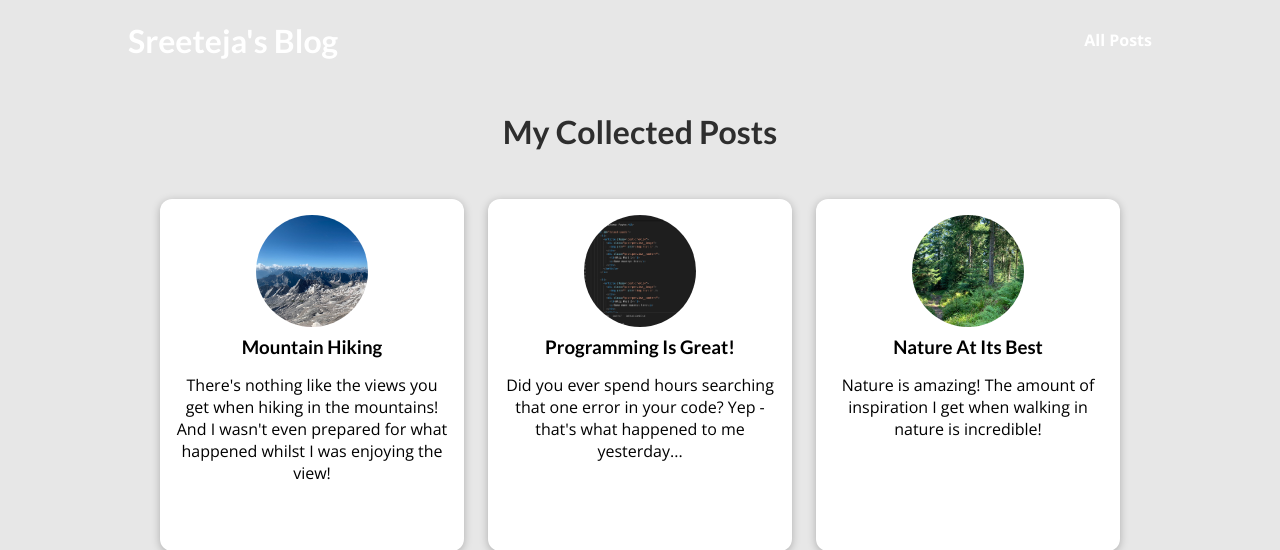
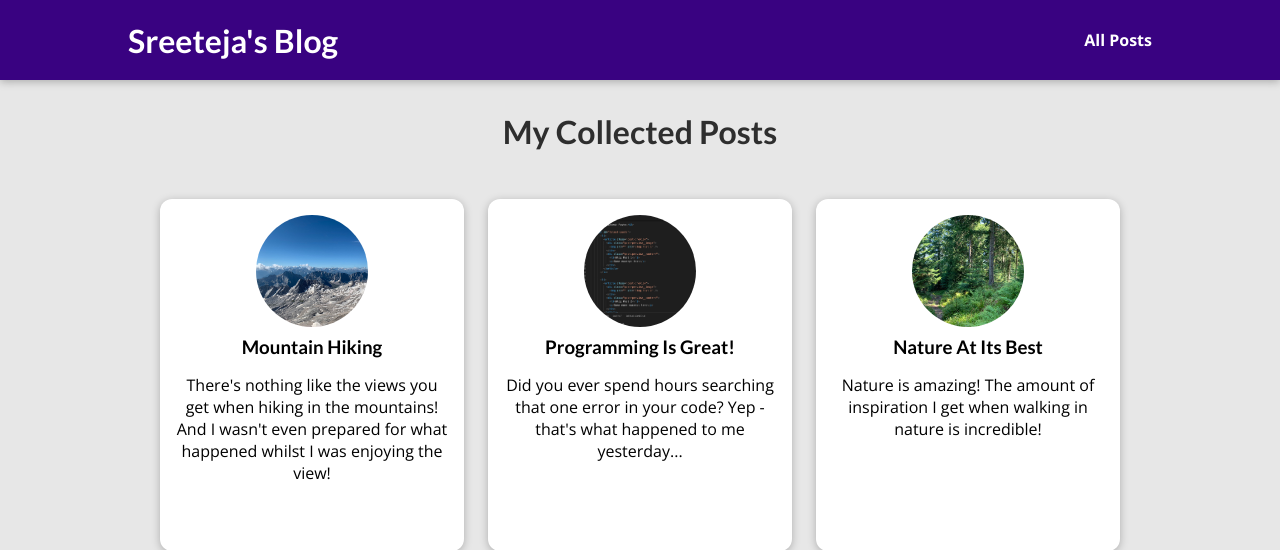
Before and after one commit to Sreeteja332/my_site, a Django app: page /posts in a window 1280 px wide. Shown: the top 550 px of the page. Run offline with Django 5.2, Linux system fonts and the light colour scheme.

Commit message:
all posts css file modification

```diff
--- a/blog/static/blog/all-posts.css
+++ b/blog/static/blog/all-posts.css
@@ -2,7 +2,7 @@ body {
     background-color: #e7e7e7;
 }
 
-main-navigation {
+#main-navigation {
     background-color: #390281;
     box-shadow: 0 2px 8px rgba(0, 0, 0, 0.25);
 }
```
